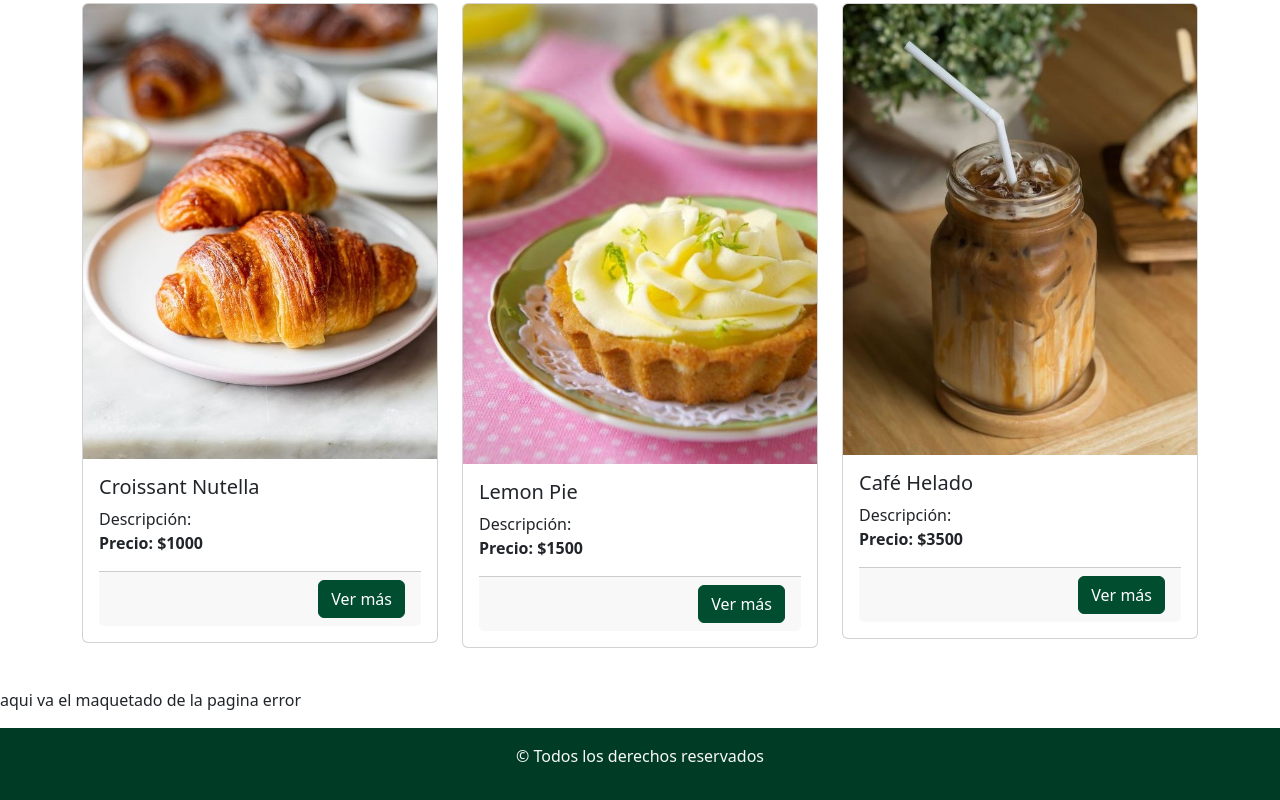
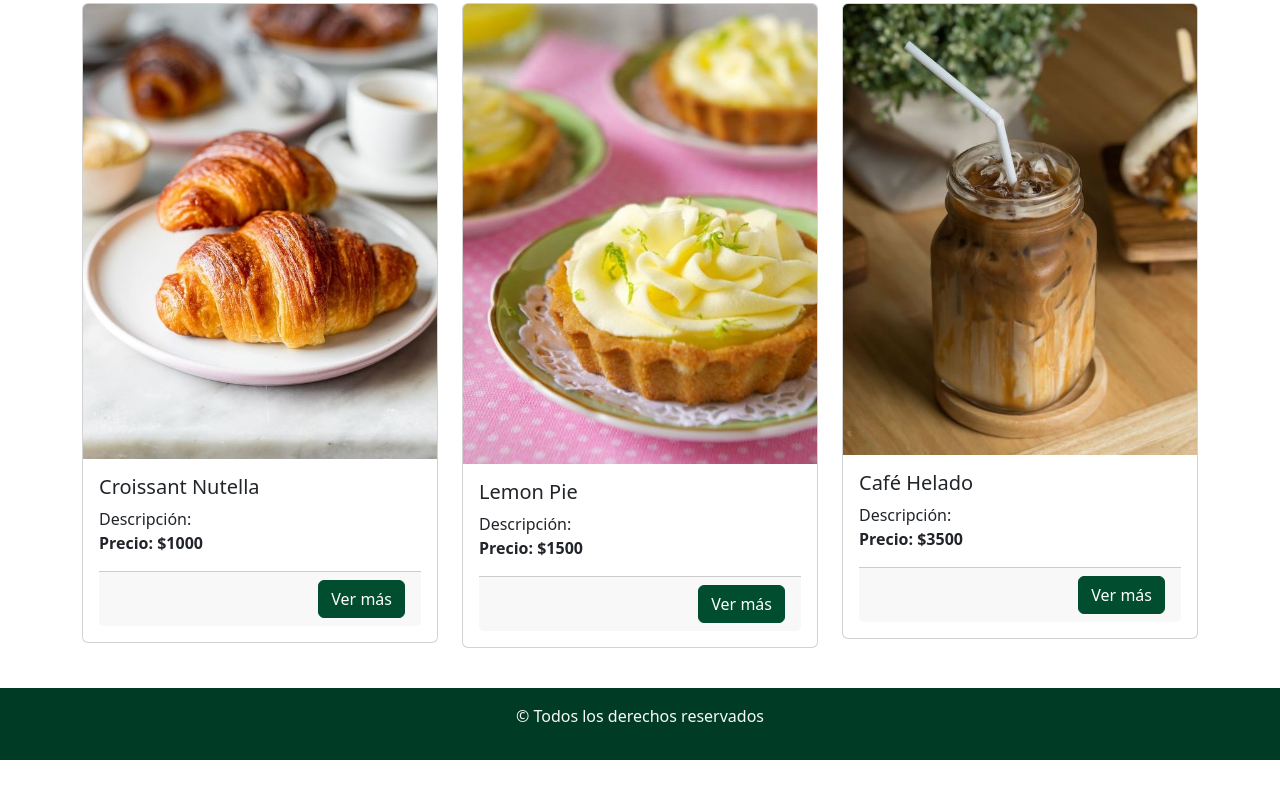
Before and after one commit to sheyla23a/RollingCoffe-react, a React (Vite) app: page / in a window 1280 px wide. Shown: the part 1344-2144 px from the top of the page. After the commit the page ends 2104 px from the top, so only its background shows below. Built offline with nearby package versions, Linux system fonts and the light colour scheme.

Commit message:
se agrego el maquetado error 404 y le di estilo

```diff
--- a/src/App.css
+++ b/src/App.css
@@ -44,11 +44,16 @@
     text-align: justify;
   }
 
-  /* #imgDetalle{
+  #contenedorError{
+    display: flex;
+    flex-direction: column;
+    justify-content: center;
+    align-items: center;
+  }
 
-    border-radius: 10px;
-
-    width: 100%;
-    height: 100%;
-    object-fit: cover;
-  }   */
+  .btnError404{
+    width: 155px;
+    height: 55px;
+    background-color: #014d2f;
+    border-color: #014d2f ;
+  }
--- a/src/App.jsx
+++ b/src/App.jsx
@@ -15,7 +15,7 @@ function App() {
   </Container>
   <Inicio></Inicio>
   {/* <Administrador></Administrador>  */}
-  <Error404></Error404>
+  {/* <Error404></Error404> */}
   <Footer></Footer>
   </>;
 }
--- a/src/components/pages/Error404.jsx
+++ b/src/components/pages/Error404.jsx
@@ -1,11 +1,15 @@
-
+import error404 from "../../assets/error404.png";
+import { Button } from "react-bootstrap";
 
 const Error404 = () => {
-    return (
-        <div>
-            <p>aqui va el maquetado de  la pagina error</p>
-        </div>
-    );
+  return (
+    <section id="contenedprError">
+      <img src={error404} alt="error 404" className="img-fluid"></img>
+      <Button className="my-4 btnError404 fs-1">
+        Volver <i className="bi bi-house-door-fill"></i>
+      </Button>
+    </section>
+  );
 };
 
 export default Error404;
```
